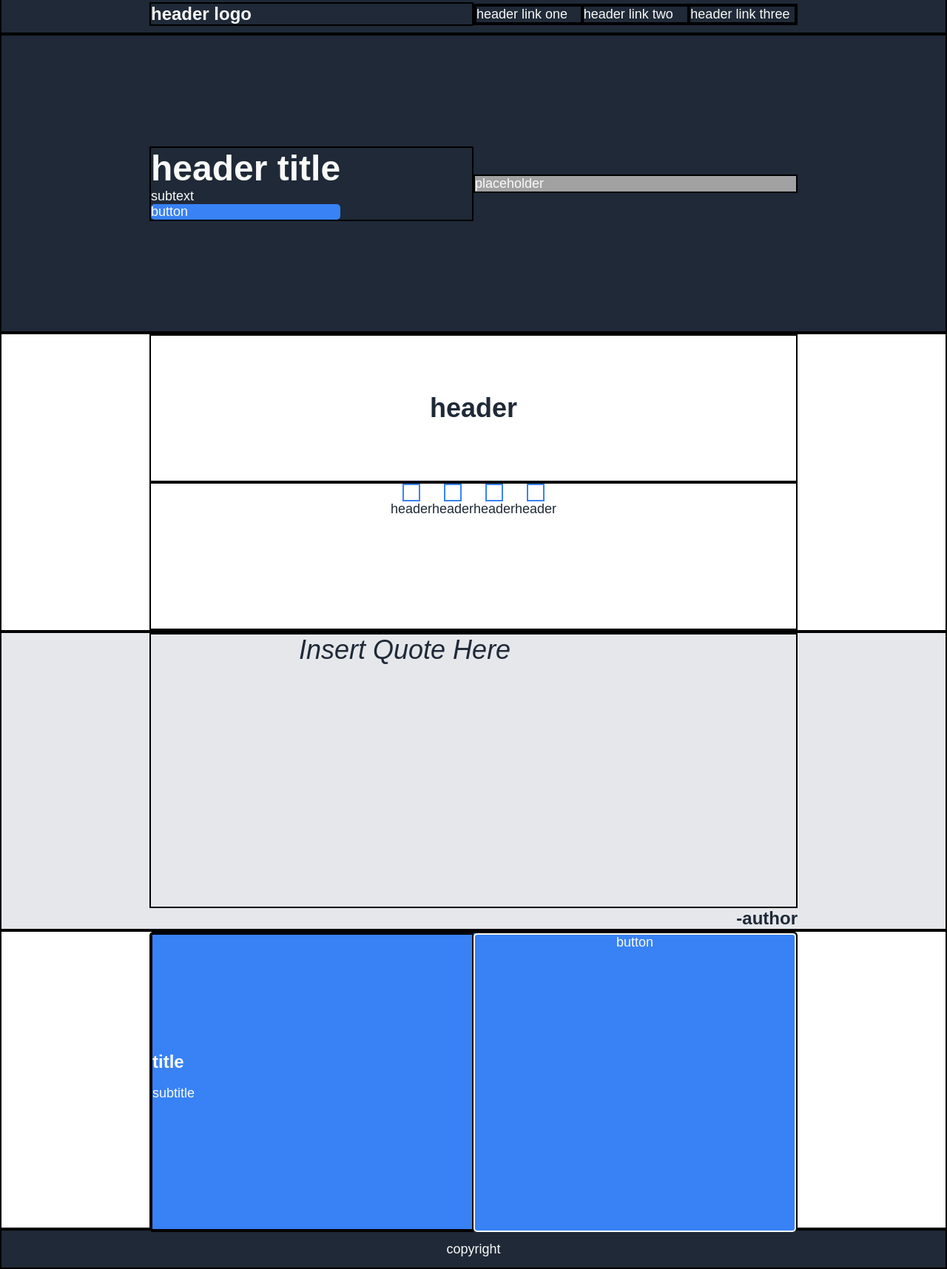
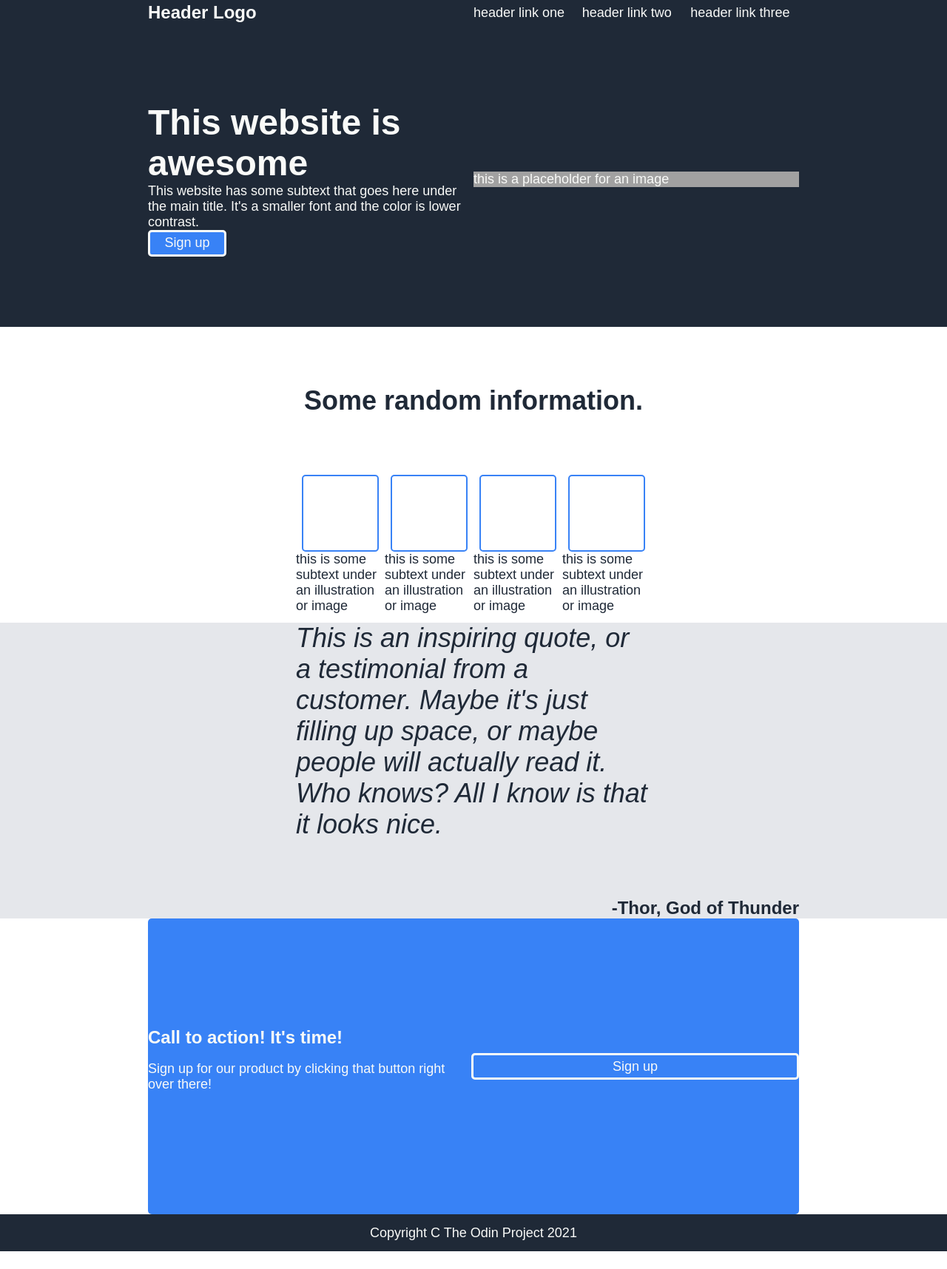
Before and after one commit to sburns-98/odin-landing-page, a plain HTML site: page index.html in a window 1280 px wide. Shown: the part 8-1724 px from the top of the page at 74% size. After the commit the page ends 1700 px from the top, so only its background shows below. Drawn offline with Linux system fonts and the light colour scheme.

Commit message:
further additions

```diff
--- a/index.css
+++ b/index.css
@@ -3,11 +3,11 @@ body {
     margin: 0px;
     font-family: Arial, Helvetica, sans-serif;
     color: #1F2937;
+    justify-content: center;
 }
 
 .header-top, .header-item, .info, .quote, .action-call, .footer {
     display: flex;
-    border: 2px solid black;
     padding-right: 200px;
     padding-left: 200px;
 }
@@ -35,7 +35,6 @@ body {
 .header.container {
     flex: 1;
     display: flex;
-    border: 2px solid black;
 }
 
 .header.container.secondary {
@@ -55,16 +54,20 @@ body {
     flex: 1;
     background-color: #3882F6;
     border-radius: 5px;
-    color: #F9FAF8;
+    border-color: #F9FAF8;
     padding-left: 0px;
     padding-right: 0px;
+    align-items: center;
+    justify-content: center;
+    height: 30px;
+    width: 100px;
+    border-style: solid;
 }
 
 .info {
     flex-direction: column;
     color: #1F2937;
     font-size: 18px;
-    border: 2px solid black;
     justify-content: center;
     height: 400px;
 }
@@ -86,10 +89,10 @@ body {
 }
 
 .imgbox {
-    width: 20px;
-    height: 20px;
+    width: 100px;
+    height: 100px;
     border: 2px solid #3882F6;
-    border-radius: 5;
+    border-radius: 5px;
     display: flex;
     align-self: center;
 }
@@ -123,6 +126,7 @@ body {
     display: flex;
     padding-left: 0px;
     padding-right: 0px;
+    align-items: center;
 }
 
 .action-call.title p {
@@ -132,7 +136,10 @@ body {
 
 .button.action-call {
     border-color: #F9FAF8;
-    flex: 1;
+    height: 30px;
+    width: 100px;
+    border-radius: 5px;
+    border-color: #F9FAF8;
 }
 
 .footer {
--- a/index.html
+++ b/index.html
@@ -11,7 +11,7 @@
     <div class="header-top">
         <div class="header container">
             <div class="header logo">
-                header logo
+                Header Logo
             </div>
         </div>
         <div class="header container">
@@ -38,50 +38,50 @@
         <div class="header container">
             <div>
                 <div class="header title">
-                    header title
+                    This website is awesome
                 </div>
                 <div class="header secondary">
-                    subtext
+                    This website has some subtext that goes here under the main title. It's a smaller font and the color is lower contrast.
                 </div>
-                <div class="button">
-                    button
+                <div class="header container button">
+                    Sign up
                 </div>
             </div>
         </div>
         <div class="header container secondary">
-                placeholder
+                this is a placeholder for an image
         </div>
     </div>
 
     <!-- info -->
     <div class="info">
         <div class="info header">
-            header
+            Some random information.
         </div>
         <div class="info container">
             <div>
                 <div class="imgbox">
 
                 </div>
-                header
+                this is some subtext under an illustration or image
             </div>
             <div>
                 <div class="imgbox">
 
                 </div>
-                header
+                this is some subtext under an illustration or image
             </div>
             <div>
                 <div class="imgbox">
 
                 </div>
-                header
+                this is some subtext under an illustration or image
             </div>
             <div>
                 <div class="imgbox">
 
                 </div>
-                header
+                this is some subtext under an illustration or image
             </div>
         </div>
     </div>
@@ -89,10 +89,10 @@
     <!-- quote -->
     <div class="quote">
         <div class="quote text">
-            Insert Quote Here
+            This is an inspiring quote, or a testimonial from a customer. Maybe it's just filling up space, or maybe people will actually read it. Who knows? All I know is that it looks nice.
         </div>
         <div>
-            -author
+            -Thor, God of Thunder
         </div>
     </div>
 
@@ -100,20 +100,20 @@
      <div class="action-call">
         <div class="action-call container">
             <div class="action-call title">
-                title
+                Call to action! It's time!
                 <p>
-                    subtitle
+                    Sign up for our product by clicking that button right over there!
                 </p>
             </div>
             <div class="button action-call">
-                button
+                Sign up
             </div>
         </div>
     </div>
 
     <!-- bottom header -->
     <div class="footer">
-        copyright
+        Copyright C The Odin Project 2021
     </div>
 
 </body>
```
